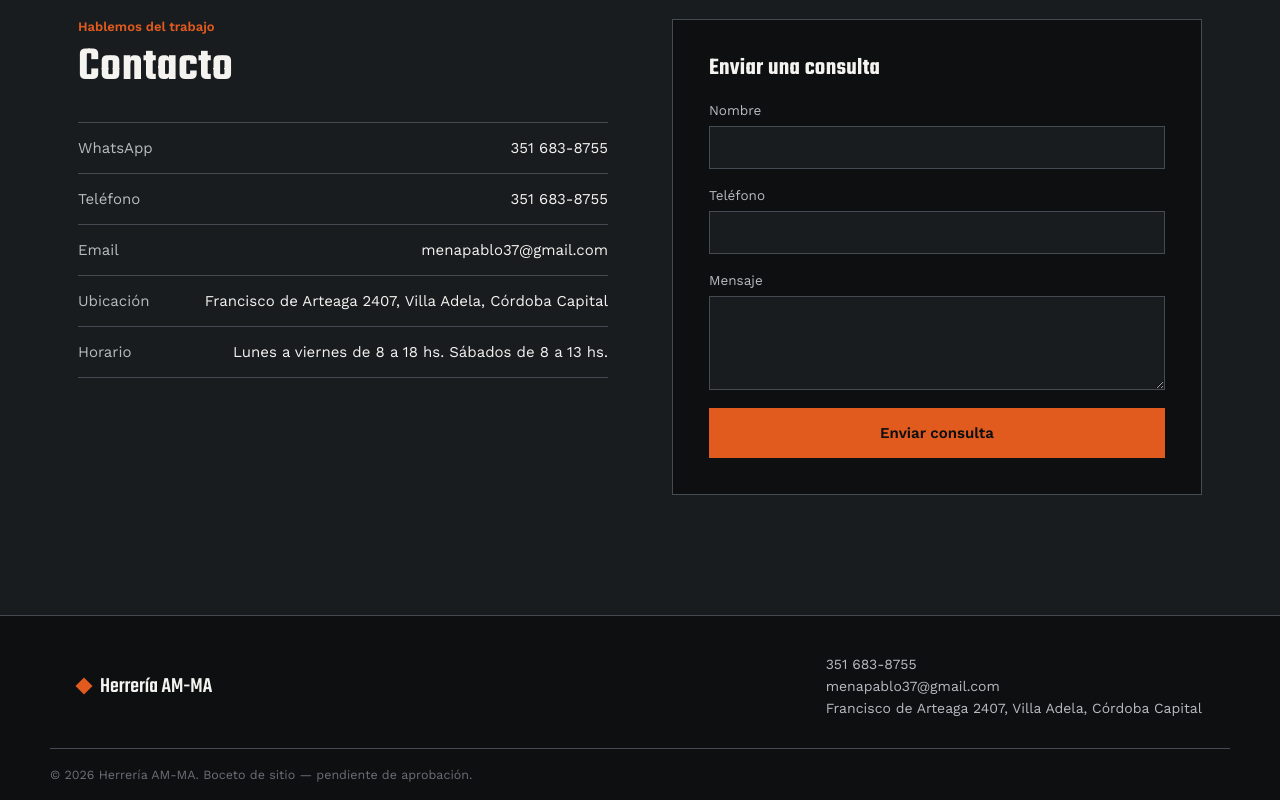
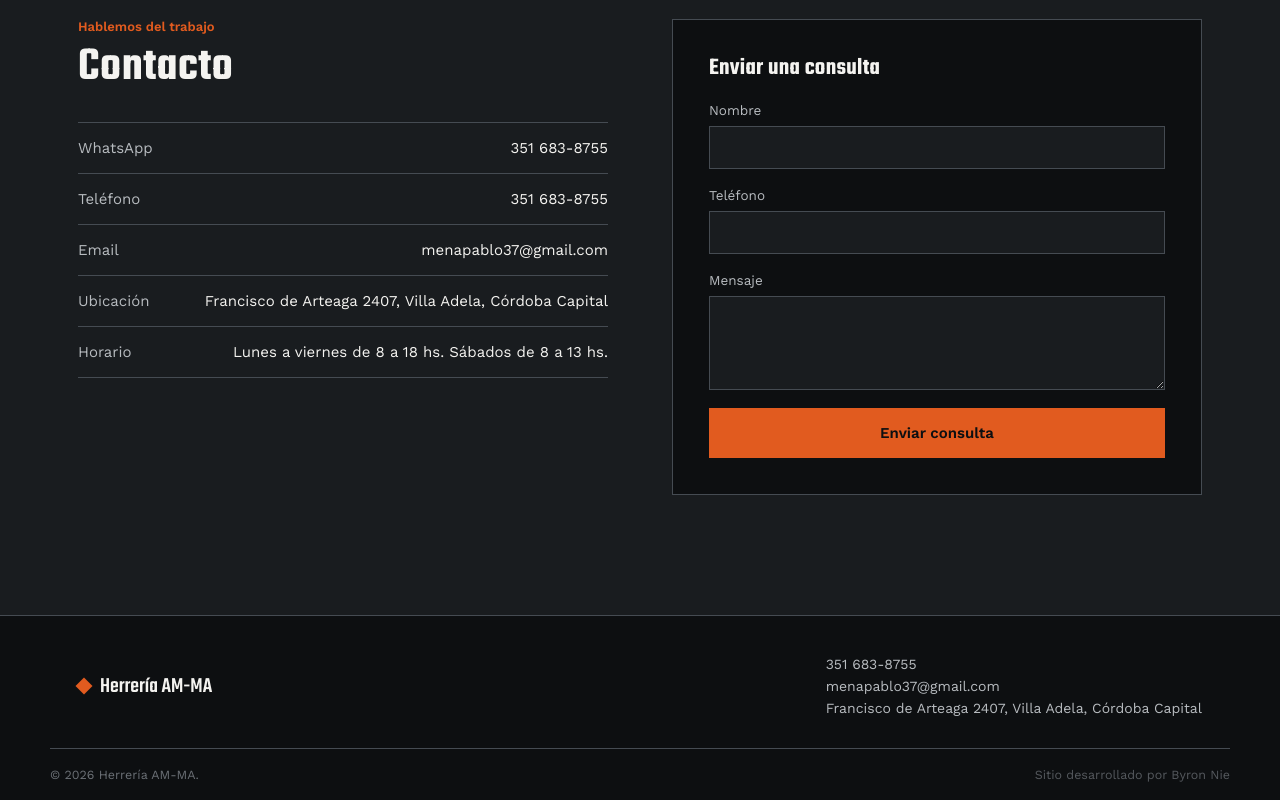
Before and after one commit to byronfayer/Metalurgica, a React (Vite) app: page / in a window 1280 px wide. Shown: the part 4451-5251 px from the top of the page. Built offline with nearby package versions, Linux system fonts and the light colour scheme.

Commit message:
Agregar firma de desarrollador en el footer

```diff
--- a/src/App.css
+++ b/src/App.css
@@ -473,4 +473,11 @@
   padding: 18px 0;
   font-size: 12.5px;
   color: #6b7076;
+  display: flex;
+  flex-wrap: wrap;
+  gap: 6px 16px;
+  justify-content: space-between;
 }
+.footer__credit {
+  color: #55595e;
+}
--- a/src/components/Footer.jsx
+++ b/src/components/Footer.jsx
@@ -17,7 +17,8 @@ export default function Footer() {
       </div>
 
       <div className="wrap footer__bottom">
-        <span>© {new Date().getFullYear()} {empresa.nombre}. Boceto de sitio — pendiente de aprobación.</span>
+        <span>© {new Date().getFullYear()} {empresa.nombre}.</span>
+        <span className="footer__credit">Sitio desarrollado por Byron Nie</span>
       </div>
     </footer>
   );
```
